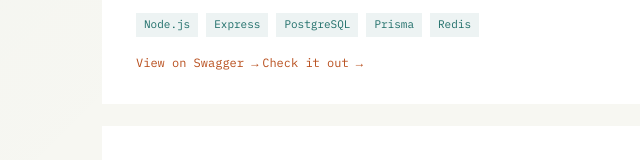
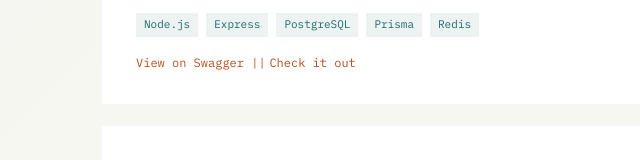
Before and after one commit to KoL-200/KoL_Portfolio, a website: page index.html in a window 1280 px wide. Shown: the part 1018-1178 px from the top of the page, 2-642 px from the left. Drawn offline with Linux system fonts and the light colour scheme; files whose address does not match are found by name.

Commit message:
Few Adjustment to KoL Portfolio

```diff
--- a/index.html
+++ b/index.html
@@ -86,10 +86,10 @@
                 </div>
                 <a class="project-link" href="https://formslug.onrender.com/api/docs/" target="_blank"
                     rel="noopener">View on
-                    Swagger
-                    →</a>
+                    Swagger ||
+                </a>
                 <a class="project-link" href="https://form-slug.vercel.app/" target="_blank" rel="noopener">Check it out
-                    →</a>
+                </a>
             </article>
             <article class="project" data-work-page="1">
                 <h3>MultiVendor Ecommerce</h3>
```
